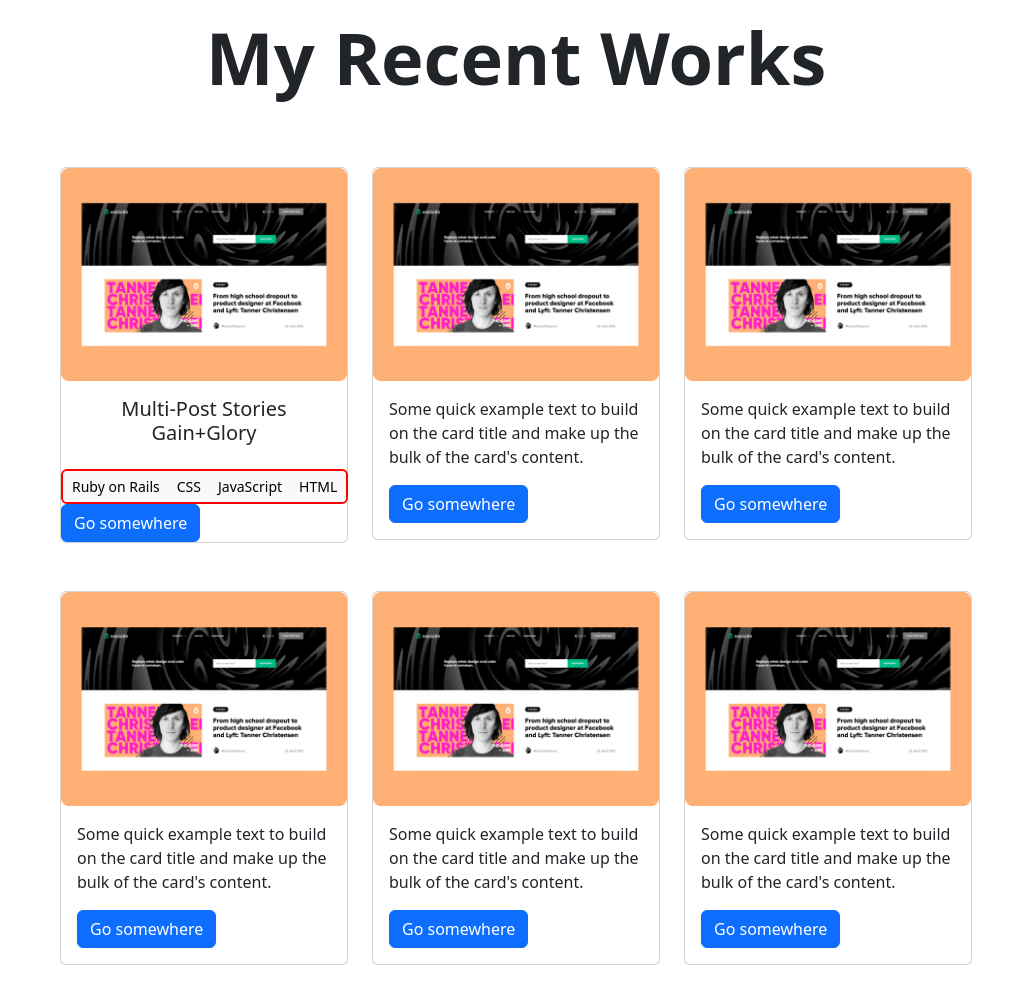
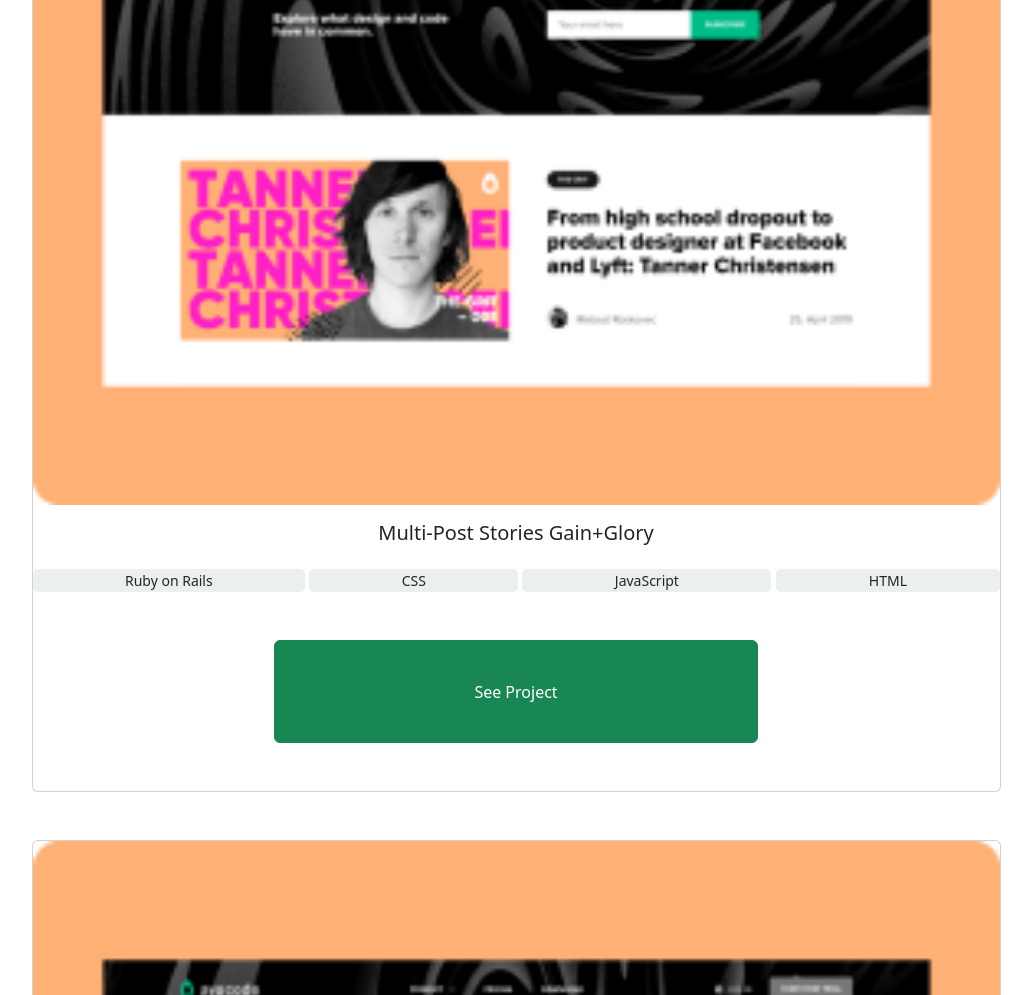
Before and after one commit to MalikTalha03/Portfolio-Bootstrap, a website: page index.html in a window 1280 px wide. Shown: the part 1237-2232 px from the top of the page, without its empty margins (124-1156 px from the left). Before the commit the page ends 2202 px from the top, so only its background shows below. Drawn offline with nearby package versions, Linux system fonts and the light colour scheme.

Commit message:
Updated cards

```diff
--- a/index.html
+++ b/index.html
@@ -21,7 +21,7 @@
     </header>
     <div class="container-fluid p-0">
         <div class="headline d-flex flex-column align-items-center">
-            <div class="text-center w-75">
+            <div class="text-center intro w-75">
                 <h1 class=" fw-bolder display-2 lh-base">Hey there.<br>I am Malik.<br><span class="text-success">I am a Software Developer.</span></h1>
                 <h4 class="fs-5 fw-normal lh-base"> I can help you build a product , feature or website Look through some of my work and experience! If you like what you see and have a project you need coded, don't hesitate to contact me.</h4>
             </div>
@@ -39,75 +39,116 @@
             <img src="./assets/arrowhead.svg" alt="arrow" class="rounded-circle border border-secondary-subtle p-2 mt-5">
         </div>
     </div>
-    <div class="work-section">
+    <div class="work-section mb-5">
         <h1 class="text-center fw-bolder display-2 lh-base w-50 mx-auto">My Recent Works</h1>
         <div class="container">
             <div class="row justify-content-center">
-                <div class="col-12 col-md-4 mt-5 w-auto">
-                    <div class="card" style="width: 18rem;">
+                <div class="col-12 col-md-4 mt-5 p-0 col-w">
+                    <div class="card w-100" >
+                        <div class="d-flex flex-column align-items-center">
                             <img src="./assets/Snapshoot1.png" class="card-img-top" alt="...">
-                        <div class="card-body p-0">
-                            <h5 class="card-title text-center mt-0 p-3">Multi-Post Stories Gain+Glory</h5>
-                            <div class="btn-group p-0" style="border:2px solid red" role="group" aria-label="Basic example">
-                                <button type="button" class="btn btn-light text-nowrap btn-sm">Ruby on Rails</button>
-                                <button type="button" class="btn btn-light btn-sm">CSS</button>
-                                <button type="button" class="btn btn-light btn-sm">JavaScript</button>
-                                <button type="button" class="btn btn-light btn-sm">HTML</button>
+                        <div class="card-body p-0 d-flex flex-column align-items-center w-100">
+                            <h5 class="card-title text-center p-3 w-75">Multi-Post Stories Gain+Glory</h5>
+                            <div class="btn-group p-0 w-100" role="group" aria-label="Basic example">
+                                <button type="button" class="btn text-nowrap btn-sm p-0">Ruby on Rails</button>
+                                <button type="button" class="btn btn-sm p-0">CSS</button>
+                                <button type="button" class="btn btn-sm p-0">JavaScript</button>
+                                <button type="button" class="btn btn-sm m-0 p-0">HTML</button>
                             </div>
-                            <a href="#" class="btn btn-primary">Go somewhere</a>
+                        </div>
+                        <button type="button" class="btn btn-success button-padd w-50 my-5">See Project</button>
                         </div>
                     </div>
                 </div>
-                <div class="col-12 col-md-4 mt-5 w-auto">
-                    <div class="card" style="width: 18rem;">
+                <div class="col-12 col-md-4 mt-5 p-0 col-w">
+                    <div class="card w-100" >
+                        <div class="d-flex flex-column align-items-center">
                             <img src="./assets/Snapshoot1.png" class="card-img-top" alt="...">
-                        <div class="card-body">
-                          <p class="card-text">Some quick example text to build on the card title and make up the bulk of the card's content.</p>
-                          <a href="#" class="btn btn-primary">Go somewhere</a>
+                        <div class="card-body p-0 d-flex flex-column align-items-center w-100">
+                            <h5 class="card-title text-center p-3 w-75">Multi-Post Stories Gain+Glory</h5>
+                            <div class="btn-group p-0 w-100" role="group" aria-label="Basic example">
+                                <button type="button" class="btn text-nowrap btn-sm p-0">Ruby on Rails</button>
+                                <button type="button" class="btn btn-sm p-0">CSS</button>
+                                <button type="button" class="btn btn-sm p-0">JavaScript</button>
+                                <button type="button" class="btn btn-sm m-0 p-0">HTML</button>
+                            </div>
+                        </div>
+                        <button type="button" class="btn btn-success button-padd w-50 my-5">See Project</button>
                         </div>
                     </div>
                 </div>
-                <div class="col-12 col-md-4 mt-5 w-auto">
-                    <div class="card" style="width: 18rem;">
+                <div class="col-12 col-md-4 mt-5 p-0 col-w">
+                    <div class="card w-100" >
+                        <div class="d-flex flex-column align-items-center">
                             <img src="./assets/Snapshoot1.png" class="card-img-top" alt="...">
-                        <div class="card-body">
-                          <p class="card-text">Some quick example text to build on the card title and make up the bulk of the card's content.</p>
-                          <a href="#" class="btn btn-primary">Go somewhere</a>
+                        <div class="card-body p-0 d-flex flex-column align-items-center w-100">
+                            <h5 class="card-title text-center p-3 w-75">Multi-Post Stories Gain+Glory</h5>
+                            <div class="btn-group p-0 w-100" role="group" aria-label="Basic example">
+                                <button type="button" class="btn text-nowrap btn-sm p-0">Ruby on Rails</button>
+                                <button type="button" class="btn btn-sm p-0">CSS</button>
+                                <button type="button" class="btn btn-sm p-0">JavaScript</button>
+                                <button type="button" class="btn btn-sm m-0 p-0">HTML</button>
+                            </div>
+                        </div>
+                        <button type="button" class="btn btn-success button-padd w-50 my-5">See Project</button>
                         </div>
                     </div>
                 </div>
             </div>
             <div class="row justify-content-center">
-                <div class="col-12 col-md-4 mt-5 w-auto">
-                    <div class="card" style="width: 18rem;">
+                <div class="col-12 col-md-4 mt-5 p-0 col-w">
+                    <div class="card w-100" >
+                        <div class="d-flex flex-column align-items-center">
                             <img src="./assets/Snapshoot1.png" class="card-img-top" alt="...">
-                        <div class="card-body">
-                          <p class="card-text">Some quick example text to build on the card title and make up the bulk of the card's content.</p>
-                          <a href="#" class="btn btn-primary">Go somewhere</a>
+                        <div class="card-body p-0 d-flex flex-column align-items-center w-100">
+                            <h5 class="card-title text-center p-3 w-75">Multi-Post Stories Gain+Glory</h5>
+                            <div class="btn-group p-0 w-100" role="group" aria-label="Basic example">
+                                <button type="button" class="btn text-nowrap btn-sm p-0">Ruby on Rails</button>
+                                <button type="button" class="btn btn-sm p-0">CSS</button>
+                                <button type="button" class="btn btn-sm p-0">JavaScript</button>
+                                <button type="button" class="btn btn-sm m-0 p-0">HTML</button>
+                            </div>
+                        </div>
+                        <button type="button" class="btn btn-success button-padd w-50 my-5">See Project</button>
                         </div>
                     </div>
                 </div>
-                <div class="col-12 col-md-4 mt-5 w-auto">
-                    <div class="card" style="width: 18rem;">
+                <div class="col-12 col-md-4 mt-5 p-0 col-w">
+                    <div class="card w-100" >
+                        <div class="d-flex flex-column align-items-center">
                             <img src="./assets/Snapshoot1.png" class="card-img-top" alt="...">
-                        <div class="card-body">
-                          <p class="card-text">Some quick example text to build on the card title and make up the bulk of the card's content.</p>
-                          <a href="#" class="btn btn-primary">Go somewhere</a>
+                        <div class="card-body p-0 d-flex flex-column align-items-center w-100">
+                            <h5 class="card-title text-center p-3 w-75">Multi-Post Stories Gain+Glory</h5>
+                            <div class="btn-group p-0 w-100" role="group" aria-label="Basic example">
+                                <button type="button" class="btn text-nowrap btn-sm p-0">Ruby on Rails</button>
+                                <button type="button" class="btn btn-sm p-0">CSS</button>
+                                <button type="button" class="btn btn-sm p-0">JavaScript</button>
+                                <button type="button" class="btn btn-sm m-0 p-0">HTML</button>
+                            </div>
+                        </div>
+                        <button type="button" class="btn btn-success button-padd w-50 my-5">See Project</button>
                         </div>
                     </div>
                 </div>
-                <div class="col-12 col-md-4 mt-5 w-auto">
-                    <div class="card" style="width: 18rem;">
+                <div class="col-12 col-md-4 mt-5 p-0 col-w">
+                    <div class="card w-100" >
+                        <div class="d-flex flex-column align-items-center">
                             <img src="./assets/Snapshoot1.png" class="card-img-top" alt="...">
-                        <div class="card-body">
-                          <p class="card-text">Some quick example text to build on the card title and make up the bulk of the card's content.</p>
-                          <a href="#" class="btn btn-primary">Go somewhere</a>
+                        <div class="card-body p-0 d-flex flex-column align-items-center w-100">
+                            <h5 class="card-title text-center p-3 w-75">Multi-Post Stories Gain+Glory</h5>
+                            <div class="btn-group p-0 w-100" role="group" aria-label="Basic example">
+                                <button type="button" class="btn text-nowrap btn-sm p-0">Ruby on Rails</button>
+                                <button type="button" class="btn btn-sm p-0">CSS</button>
+                                <button type="button" class="btn btn-sm p-0">JavaScript</button>
+                                <button type="button" class="btn btn-sm m-0 p-0">HTML</button>
+                            </div>
+                        </div>
+                        <button type="button" class="btn btn-success button-padd w-50 my-5">See Project</button>
                         </div>
                     </div>
                 </div>
             </div>
         </div>
     </div>
-
   </body>
 </html>
--- a/style.css
+++ b/style.css
@@ -16,6 +16,20 @@
   background-size: 100% 100%;
 }
 
-.text-center {
+.intro {
   margin-top: 30%;
 }
+
+.btn-group .btn {
+  margin-right: 5px;
+  border-radius: 5px !important;
+  background-color: #ebf0ee;
+}
+
+.button-padd {
+  padding: 4% !important;
+}
+
+.col-w {
+  width: 85% !important;
+}
```
Lines whose indentation alone changed are shown as unchanged.
